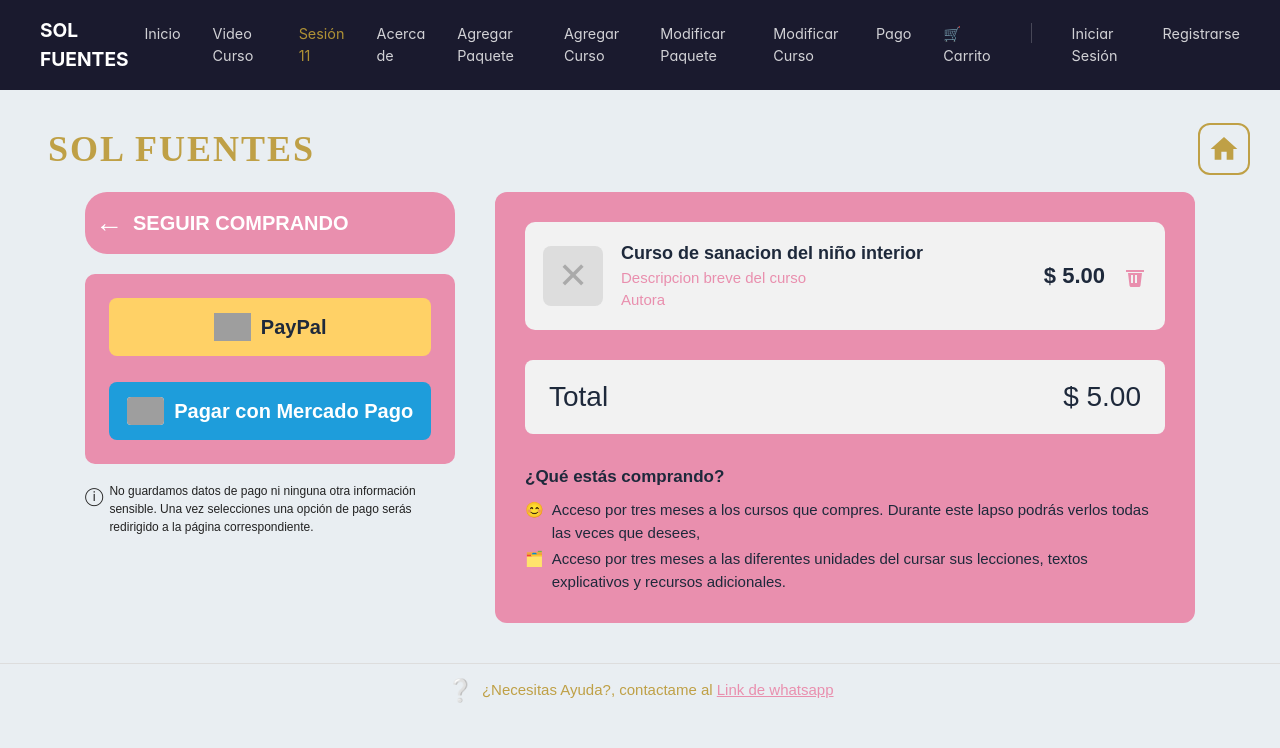
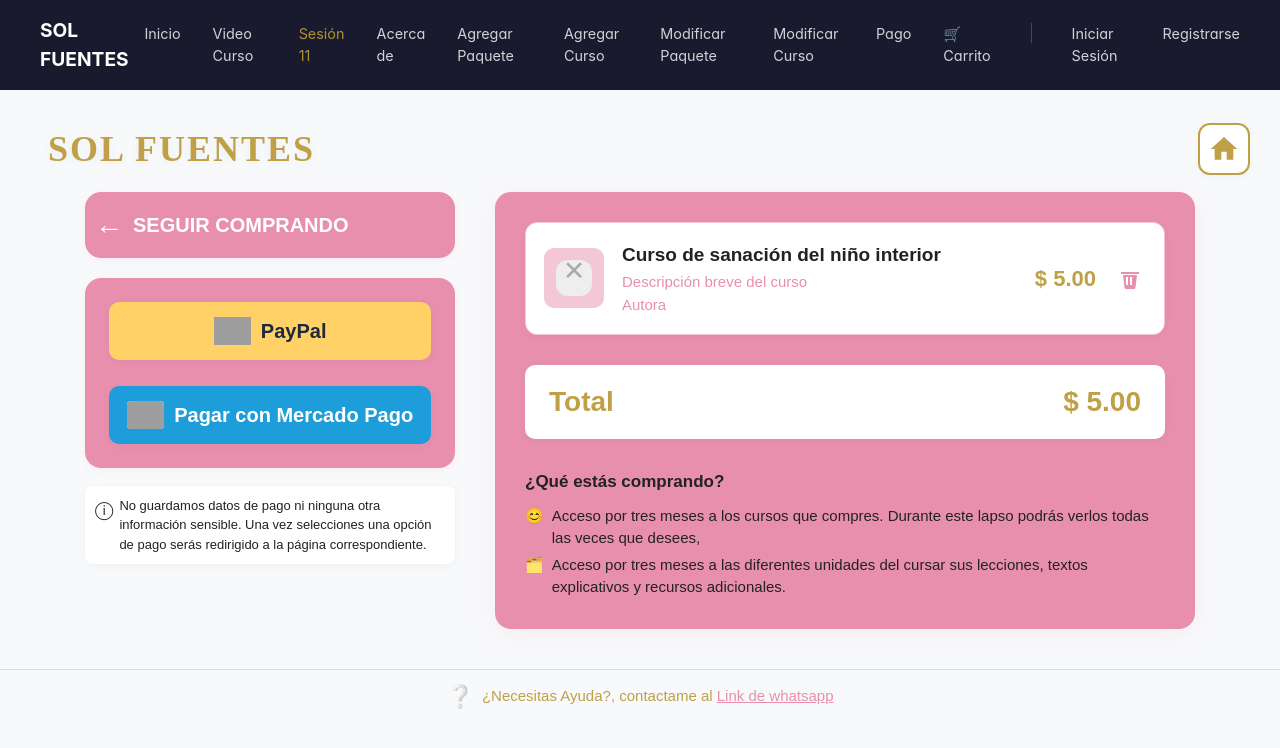
Before and after one commit to AlexZimmerBonjourAdrian/ProyectJava2025-Frontent, a React (Vite) app: page /Carrito in a window 1280 px wide. Shown: the top 748 px of the page. Built offline with nearby package versions, Linux system fonts and the light colour scheme; no server answers; grey boxes are pictures that could not be loaded; a web font is replaced by a local one.

Commit message:
Update CarritoComponent.jsx

```diff
--- a/src/components/CarritoComponent.jsx
+++ b/src/components/CarritoComponent.jsx
@@ -1,69 +1,88 @@
 import React from "react";
+
+const primaryColor = "#e98fae";
+const accentColor = "#bfa046";
+const lightBg = "#f8f9fb";
+const cardBg = "#fff";
+const borderRadius = 16;
 
 const CarritoComponent = () => {
   return (
-    <div style={{ background: "#e9eef2", minHeight: "100vh", fontFamily: 'Montserrat, sans-serif' }}>
+    <div style={{ background: lightBg, minHeight: "100vh", fontFamily: 'Montserrat, sans-serif' }}>
       {/* Header */}
       <div style={{ display: "flex", alignItems: "center", padding: "2rem 0 1rem 3rem" }}>
-        <span style={{ fontSize: 36, fontWeight: 700, color: "#bfa046", fontFamily: 'serif', letterSpacing: 2, marginRight: 10 }}>SOL FUENTES</span>
+        <span style={{ fontSize: 36, fontWeight: 700, color: accentColor, fontFamily: 'serif', letterSpacing: 2, marginRight: 10, textShadow: '0 2px 8px #e9eef2' }}>SOL FUENTES</span>
         <div style={{ flex: 1 }} />
-        <div style={{ border: "2px solid #bfa046", borderRadius: 12, padding: 8, marginRight: 30 }}>
-          <svg width="32" height="32" fill="#bfa046" viewBox="0 0 24 24"><path d="M10 20v-6h4v6h5v-8h3L12 3 2 12h3v8z"/></svg>
+        <div style={{ border: `2px solid ${accentColor}`, borderRadius: 12, padding: 8, marginRight: 30, background: cardBg, boxShadow: '0 2px 8px rgba(0,0,0,0.04)' }}>
+          <svg width="32" height="32" fill={accentColor} viewBox="0 0 24 24"><path d="M10 20v-6h4v6h5v-8h3L12 3 2 12h3v8z"/></svg>
         </div>
       </div>
 
       {/* Main content */}
-      <div style={{ display: "flex", justifyContent: "center", gap: 40 }}>
+      <div style={{ display: "flex", justifyContent: "center", gap: 40, flexWrap: 'wrap' }}>
         {/* Opciones de pago y volver */}
-        <div style={{ width: 370 }}>
-          <button style={{ background: "#e98fae", color: "white", fontWeight: 600, fontSize: 20, border: "none", borderRadius: 22, padding: "10px 0", width: "100%", display: "flex", alignItems: "center", gap: 10, marginBottom: 20 }}>
+        <div style={{ width: 370, minWidth: 300 }}>
+          <button style={{ background: primaryColor, color: "white", fontWeight: 600, fontSize: 20, border: "none", borderRadius: borderRadius, padding: "12px 0", width: "100%", display: "flex", alignItems: "center", gap: 10, marginBottom: 20, boxShadow: '0 2px 8px rgba(233,143,174,0.10)', transition: 'background 0.2s' }}
+            onMouseOver={e => e.currentTarget.style.background = accentColor}
+            onMouseOut={e => e.currentTarget.style.background = primaryColor}
+          >
             <span style={{ fontSize: 28, marginLeft: 10 }}>&larr;</span> SEGUIR COMPRANDO
           </button>
-          <div style={{ background: "#e98fae", borderRadius: 10, padding: 24, display: "flex", flexDirection: "column", gap: 18 }}>
-            <button style={{ background: "#ffd166", border: "none", borderRadius: 8, padding: "14px 0", fontWeight: 700, fontSize: 20, marginBottom: 8, display: "flex", alignItems: "center", justifyContent: "center", gap: 10 }}>
+          <div style={{ background: primaryColor, borderRadius: borderRadius, padding: 24, display: "flex", flexDirection: "column", gap: 18, boxShadow: '0 2px 8px rgba(233,143,174,0.10)' }}>
+            <button style={{ background: "#ffd166", border: "none", borderRadius: 10, padding: "14px 0", fontWeight: 700, fontSize: 20, marginBottom: 8, display: "flex", alignItems: "center", justifyContent: "center", gap: 10, boxShadow: '0 2px 8px rgba(0,0,0,0.04)', cursor: 'pointer', transition: 'filter 0.2s' }}
+              onMouseOver={e => e.currentTarget.style.filter = 'brightness(0.95)'}
+              onMouseOut={e => e.currentTarget.style.filter = 'none'}
+            >
               <img src="https://www.paypalobjects.com/webstatic/icon/pp258.png" alt="PayPal" style={{ height: 28 }} /> PayPal
             </button>
-            <button style={{ background: "#1e9ddb", color: "white", border: "none", borderRadius: 8, padding: "14px 0", fontWeight: 700, fontSize: 20, display: "flex", alignItems: "center", justifyContent: "center", gap: 10 }}>
+            <button style={{ background: "#1e9ddb", color: "white", border: "none", borderRadius: 10, padding: "14px 0", fontWeight: 700, fontSize: 20, display: "flex", alignItems: "center", justifyContent: "center", gap: 10, boxShadow: '0 2px 8px rgba(0,0,0,0.04)', cursor: 'pointer', transition: 'filter 0.2s' }}
+              onMouseOver={e => e.currentTarget.style.filter = 'brightness(0.95)'}
+              onMouseOut={e => e.currentTarget.style.filter = 'none'}
+            >
               <img src="https://logodownload.org/wp-content/uploads/2019/06/mercado-pago-logo-1.png" alt="Mercado Pago" style={{ height: 28, background: "white", borderRadius: 4 }} /> Pagar con Mercado Pago
             </button>
           </div>
-          <div style={{ fontSize: 12, color: "#222", marginTop: 18, display: "flex", alignItems: "flex-start", gap: 6 }}>
+          <div style={{ fontSize: 13, color: "#222", marginTop: 18, display: "flex", alignItems: "flex-start", gap: 6, background: cardBg, borderRadius: 8, padding: 10, boxShadow: '0 2px 8px rgba(0,0,0,0.04)' }}>
             <span style={{ fontSize: 18 }}>ⓘ</span>
             No guardamos datos de pago ni ninguna otra información sensible. Una vez selecciones una opción de pago serás redirigido a la página correspondiente.
           </div>
         </div>
 
         {/* Carrito y resumen */}
-        <div style={{ background: "#e98fae", borderRadius: 12, padding: 30, flex: 1, minWidth: 400, maxWidth: 700 }}>
+        <div style={{ background: primaryColor, borderRadius: borderRadius, padding: 30, flex: 1, minWidth: 340, maxWidth: 700, boxShadow: '0 4px 24px rgba(233,143,174,0.13)' }}>
           {/* Producto en carrito */}
-          <div style={{ background: "#f2f2f2", borderRadius: 10, padding: 18, display: "flex", alignItems: "center", marginBottom: 30 }}>
-            <div style={{ width: 60, height: 60, background: "#ddd", borderRadius: 8, display: "flex", alignItems: "center", justifyContent: "center", marginRight: 18 }}>
-              <span style={{ fontSize: 36, color: "#aaa" }}>✕</span>
+          <div style={{ background: cardBg, borderRadius: 12, padding: 18, display: "flex", alignItems: "center", marginBottom: 30, boxShadow: '0 2px 8px rgba(0,0,0,0.04)', border: '1.5px solid #f3c7d6' }}>
+            <div style={{ width: 60, height: 60, background: "#f3c7d6", borderRadius: 10, display: "flex", alignItems: "center", justifyContent: "center", marginRight: 18 }}>
+              <svg width="36" height="36" fill="#aaa" viewBox="0 0 24 24"><rect width="100%" height="100%" rx="8" fill="#eee"/><text x="50%" y="55%" textAnchor="middle" fontSize="18" fill="#aaa">✕</text></svg>
             </div>
             <div style={{ flex: 1 }}>
-              <div style={{ fontWeight: 600, fontSize: 18 }}>Curso de sanacion del niño interior</div>
-              <div style={{ color: "#e98fae", fontSize: 15 }}>Descripcion breve del curso</div>
-              <div style={{ color: "#e98fae", fontSize: 15 }}>Autora</div>
+              <div style={{ fontWeight: 700, fontSize: 19, color: '#222' }}>Curso de sanación del niño interior</div>
+              <div style={{ color: primaryColor, fontSize: 15, marginTop: 2 }}>Descripción breve del curso</div>
+              <div style={{ color: primaryColor, fontSize: 15 }}>Autora</div>
             </div>
-            <div style={{ fontWeight: 600, fontSize: 22, marginRight: 18 }}>$ 5.00</div>
-            <button style={{ background: "none", border: "none", color: "#e98fae", fontSize: 26, cursor: "pointer" }} title="Eliminar">
-              <svg width="24" height="24" fill="#e98fae" viewBox="0 0 24 24"><path d="M3 6h18v2H3V6zm2 3h14l-1.5 12.5c-.1.8-.8 1.5-1.6 1.5H8.1c-.8 0-1.5-.7-1.6-1.5L5 9zm3 2v8h2v-8H8zm4 0v8h2v-8h-2z"/></svg>
+            <div style={{ fontWeight: 700, fontSize: 22, marginRight: 18, color: accentColor }}>$ 5.00</div>
+            <button style={{ background: "none", border: "none", color: primaryColor, fontSize: 26, cursor: "pointer", borderRadius: 8, padding: 4, transition: 'background 0.2s' }}
+              title="Eliminar"
+              onMouseOver={e => e.currentTarget.style.background = '#f3c7d6'}
+              onMouseOut={e => e.currentTarget.style.background = 'none'}
+            >
+              <svg width="24" height="24" fill={primaryColor} viewBox="0 0 24 24"><path d="M3 6h18v2H3V6zm2 3h14l-1.5 12.5c-.1.8-.8 1.5-1.6 1.5H8.1c-.8 0-1.5-.7-1.6-1.5L5 9zm3 2v8h2v-8H8zm4 0v8h2v-8h-2z"/></svg>
             </button>
           </div>
           {/* Total */}
-          <div style={{ background: "#f2f2f2", borderRadius: 8, padding: "16px 24px", display: "flex", justifyContent: "space-between", alignItems: "center", fontSize: 28, fontWeight: 500 }}>
+          <div style={{ background: cardBg, borderRadius: 10, padding: "16px 24px", display: "flex", justifyContent: "space-between", alignItems: "center", fontSize: 28, fontWeight: 600, color: accentColor, boxShadow: '0 2px 8px rgba(0,0,0,0.04)', marginBottom: 10 }}>
             <span>Total</span>
             <span>$ 5.00</span>
           </div>
 
           {/* ¿Qué estás comprando? */}
           <div style={{ marginTop: 30 }}>
-            <div style={{ fontWeight: 700, fontSize: 17, marginBottom: 10 }}>¿Qué estás comprando?</div>
-            <div style={{ display: "flex", alignItems: "flex-start", gap: 8, fontSize: 15, marginBottom: 4 }}>
+            <div style={{ fontWeight: 700, fontSize: 17, marginBottom: 10, color: '#222' }}>¿Qué estás comprando?</div>
+            <div style={{ display: "flex", alignItems: "flex-start", gap: 8, fontSize: 15, marginBottom: 4, color: '#222' }}>
               <span>😊</span>
               Acceso por tres meses a los cursos que compres. Durante este lapso podrás verlos todas las veces que desees,
             </div>
-            <div style={{ display: "flex", alignItems: "flex-start", gap: 8, fontSize: 15 }}>
+            <div style={{ display: "flex", alignItems: "flex-start", gap: 8, fontSize: 15, color: '#222' }}>
               <span>🗂️</span>
               Acceso por tres meses a las diferentes unidades del cursar sus lecciones, textos explicativos y recursos adicionales.
             </div>
@@ -72,9 +91,9 @@ const CarritoComponent = () => {
       </div>
 
       {/* Footer ayuda */}
-      <div style={{ background: "#e9eef2", borderTop: "1px solid #ddd", marginTop: 40, padding: "10px 0 10px 0", display: "flex", alignItems: "center", justifyContent: "center", fontSize: 15, color: "#bfa046" }}>
+      <div style={{ background: lightBg, borderTop: "1px solid #ddd", marginTop: 40, padding: "10px 0 10px 0", display: "flex", alignItems: "center", justifyContent: "center", fontSize: 15, color: accentColor }}>
         <span style={{ fontSize: 22, marginRight: 8 }}>❔</span>
-        <span>¿Necesitas Ayuda?, contactame al <a href="https://wa.me/" style={{ color: "#e98fae", textDecoration: "underline" }}>Link de whatsapp</a></span>
+        <span>¿Necesitas Ayuda?, contactame al <a href="https://wa.me/" style={{ color: primaryColor, textDecoration: "underline" }}>Link de whatsapp</a></span>
       </div>
     </div>
   );
```
